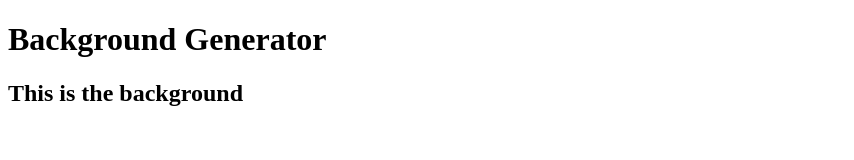
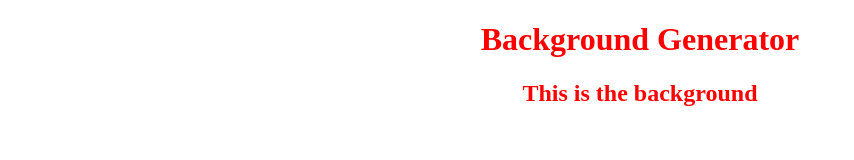
Before and after one commit to Povey88/test, a plain HTML site: page index.html in a window 1280 px wide. Shown: the whole page, without its empty margins (0-854 px from the left). Drawn offline with Linux system fonts and the light colour scheme.

Commit message:
added color and style

```diff
--- a/index.html
+++ b/index.html
@@ -3,6 +3,7 @@
 <head>
 	<meta charset="utf-8">
 	<meta name="viewport" content="width=device-width, initial-scale=1">
+	<link rel="stylesheet" type="text/css" href="style.css">
 	<title></title>
 </head>
 <body>
--- a/style.css
+++ b/style.css
@@ -0,0 +1,4 @@
+body {
+	text-align: center;
+	color:  red;
+}
```
